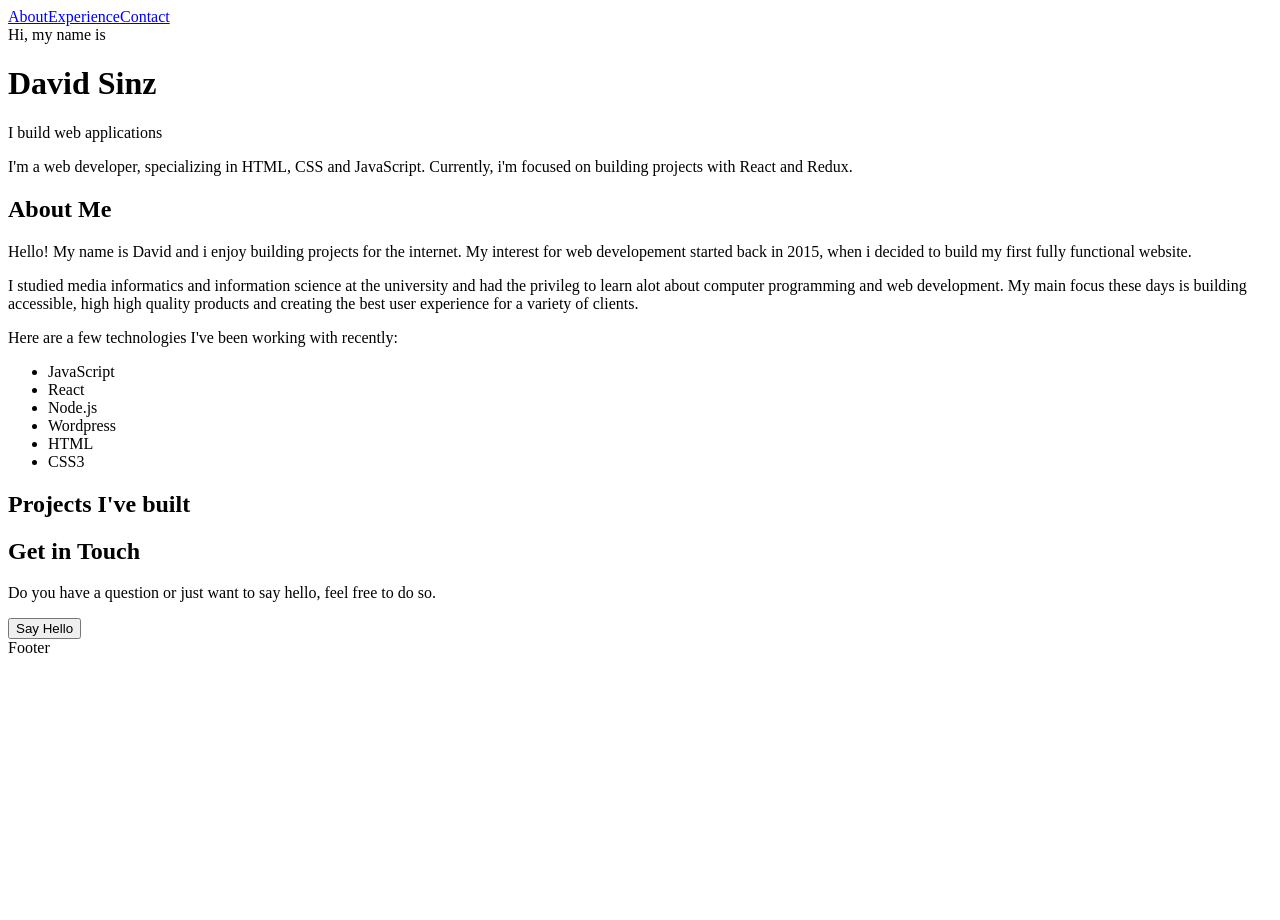
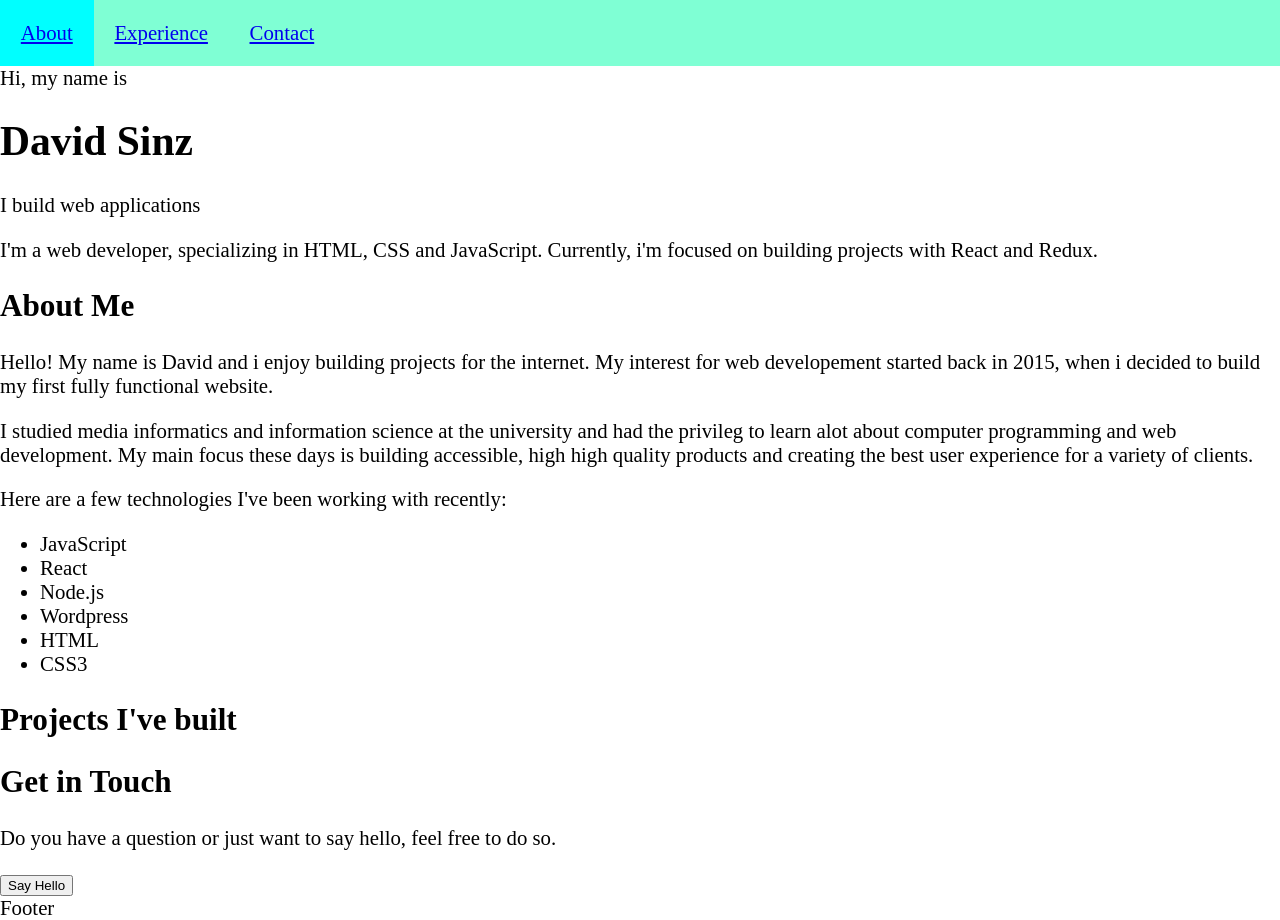
Before and after one commit to DavidSinz/davidsinz-website, a React (Create React App) app: page / in a window 1280 px wide. Before the commit the page ends 800 px from the top, so only its background shows below. Built offline with nearby package versions, Linux system fonts and the light colour scheme.

Commit message:
nav bar styling

```diff
--- a/src/components/ui/Navbar.js
+++ b/src/components/ui/Navbar.js
@@ -1,13 +1,11 @@
 const Navbar = () => {
   return (
-    <>
-      <div>
-        <div id="logo"></div>
-        <a href="#">About</a>
-        <a href="#">Experience</a>
-        <a href="#">Contact</a>
-      </div>
-    </>
+    <nav className="nav-bar">
+      <div id="logo"></div>
+      <a href="#">About</a>
+      <a href="#">Experience</a>
+      <a href="#">Contact</a>
+    </nav>
   );
 };
 
--- a/src/index.css
+++ b/src/index.css
@@ -0,0 +1,21 @@
+html {
+  font-size: 130%;
+}
+
+body {
+  padding: 0;
+  margin: 0;
+}
+
+.nav-bar {
+  display: flex;
+  background-color: aquamarine;
+}
+
+.nav-bar a {
+  padding: 1rem;
+}
+
+.nav-bar a:hover {
+  background-color: aqua;
+}
```
Also changed, not shown: src/index.js (+5 -8 lines).
